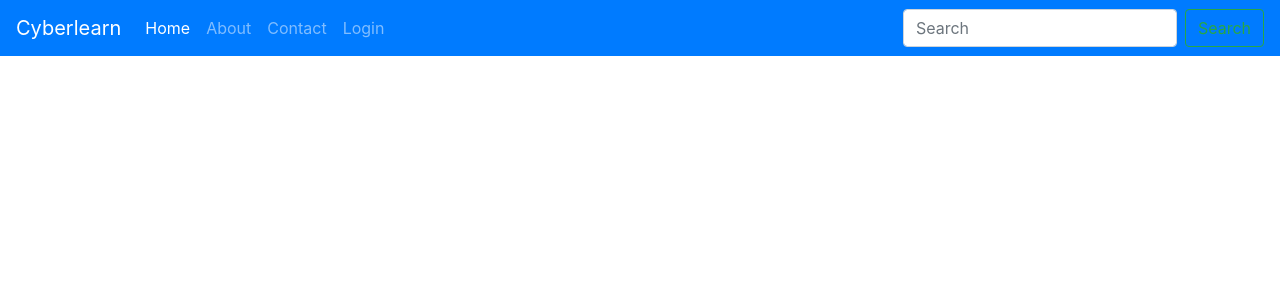
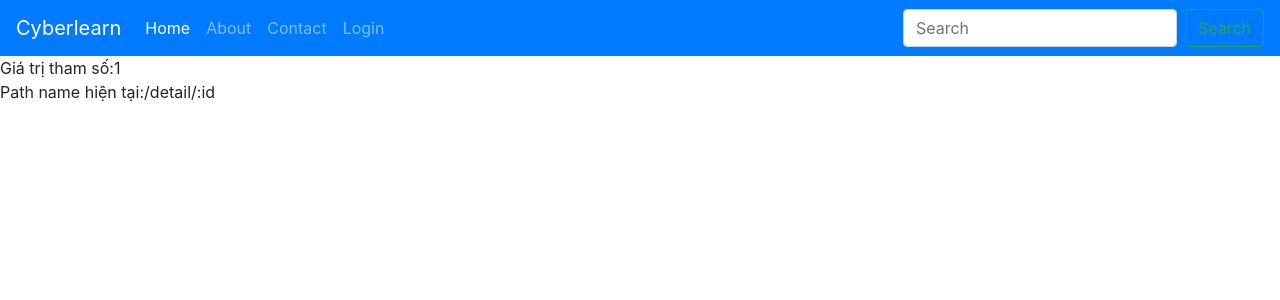
Before and after one commit to HiepHoang2190/Cyber-Reactjs-Component-K4, a React (Create React App) app in the folder react-component-k4/: page /detail/1 in a window 1280 px wide. Shown: the top 300 px of the page. Built offline with nearby package versions, Linux system fonts and the light colour scheme.

Commit message:
ReactJs-K4: Lesson 5: Hướng dẫn sử dụng thuộc tính prop match

```diff
--- a/react-component-k4/src/App.js
+++ b/react-component-k4/src/App.js
@@ -4,8 +4,10 @@ import './App.css';
 import Header from './components/Home/Header/Header';
 import About from './pages/About/About';
 import Contact from './pages/Contact/Contact';
+import Detail from './pages/Detail/Detail';
 import Home from './pages/Home/Home';
 import Login from './pages/Login/Login';
+import PageNotFound from './pages/PageNotFound/PageNotFound';
 
 function App() {
   return (
@@ -16,7 +18,9 @@ function App() {
         <Route exact path='/contact' component={Contact} />
         <Route exact path='/about' component={About} />
         <Route exact path='/login' component={Login} />
+        <Route exact path='/detail/:id' component={Detail} />
         <Route exact path='/' component={Home} />
+        <Route exact path='*' component={PageNotFound}/>
       </Switch>
     </BrowserRouter>
   );
--- /dev/null
+++ b/react-component-k4/src/pages/Detail/Detail.js
@@ -0,0 +1,11 @@
+import React from 'react'
+
+export default function Detail(props) {
+    return (
+        <div>
+            Giá trị tham số:{props.match.params.id}
+        <br></br>
+            Path name hiện tại:{props.match.path}
+        </div>
+    )
+}
--- /dev/null
+++ b/react-component-k4/src/pages/PageNotFound/PageNotFound.js
@@ -0,0 +1,9 @@
+import React from 'react'
+
+export default function PageNotFound(props) {
+    return (
+        <div>
+            Không tìm thấy trang {props.match.url}
+        </div>
+    )
+}
```
